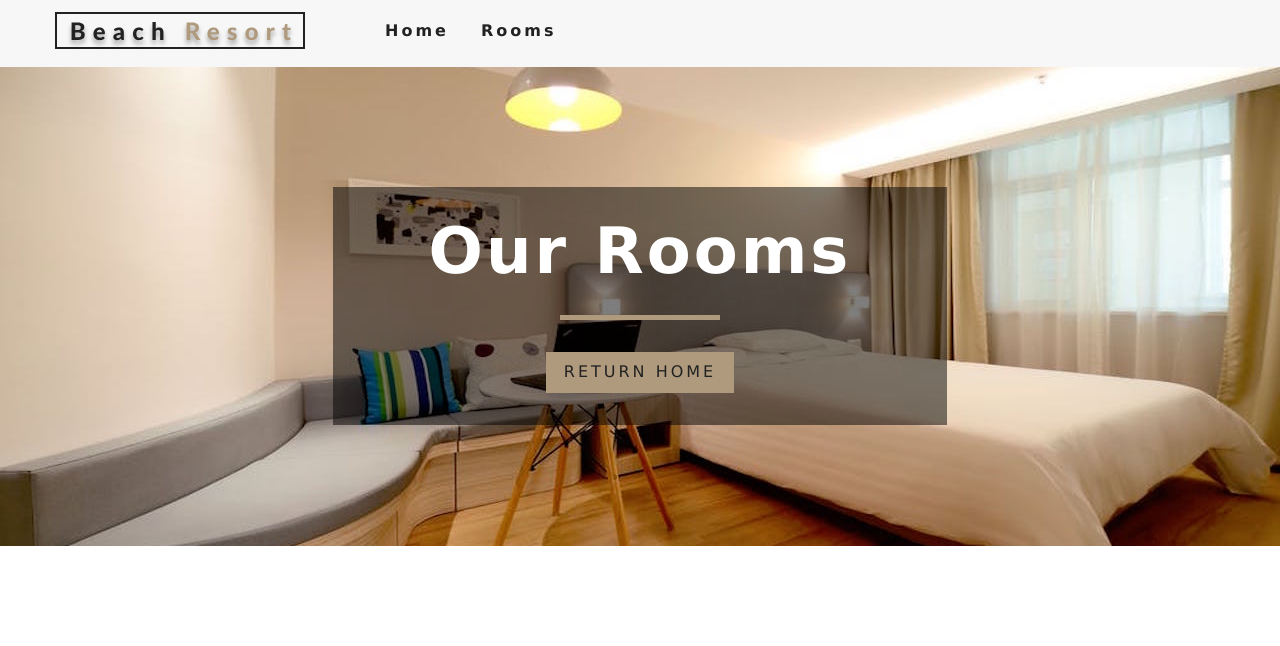
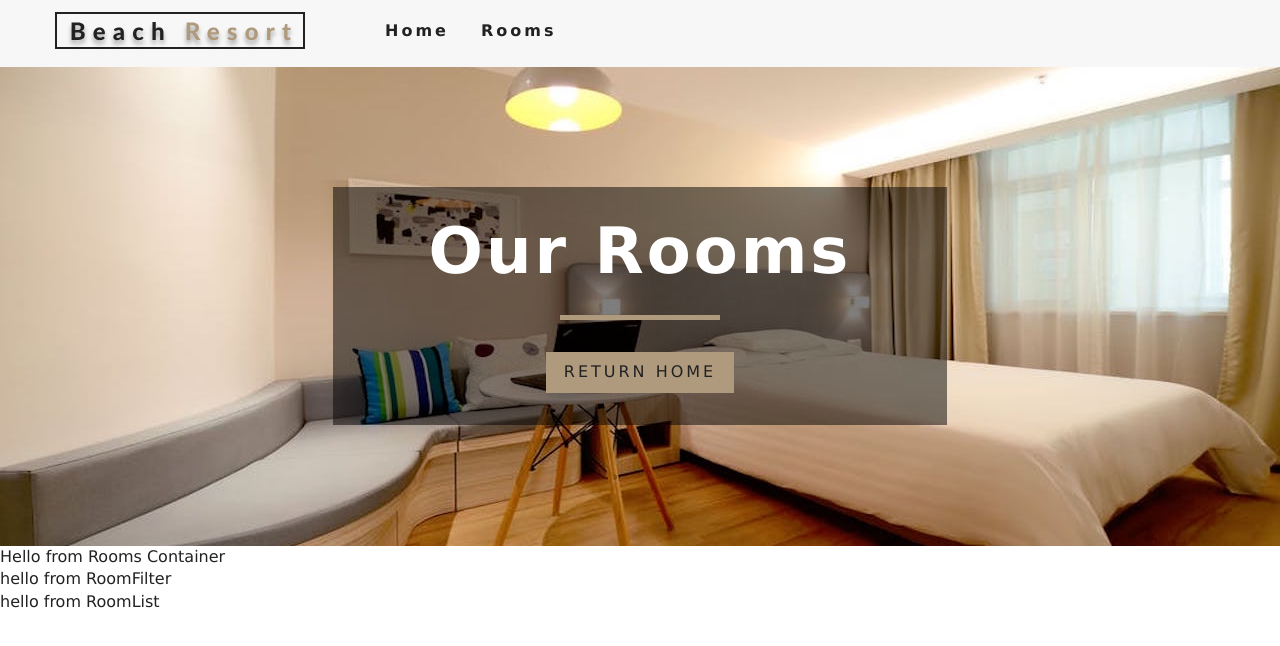
Before and after one commit to kristinaht/resort-react-app, a React (Create React App) app: page /rooms in a window 1280 px wide. Shown: the top 646 px of the page. Built offline with nearby package versions, Linux system fonts and the light colour scheme.

Commit message:
create RoomFilter, RoomList & RoomsContainer components: add placeholder text in each, render RoomFilter & RoomList in RoomsContainer component, render RoomsContainer in the Rooms component.

```diff
--- /dev/null
+++ b/src/components/RoomFilter.js
@@ -0,0 +1,9 @@
+import React from 'react'
+
+export default function RoomFilter() {
+  return (
+    <div>
+      hello from RoomFilter
+    </div>
+  )
+}
--- /dev/null
+++ b/src/components/RoomList.js
@@ -0,0 +1,9 @@
+import React from 'react'
+
+export default function RoomList() {
+  return (
+    <div>
+      hello from RoomList
+    </div>
+  )
+}
--- /dev/null
+++ b/src/components/RoomsContainer.js
@@ -0,0 +1,13 @@
+import React from 'react'
+import RoomFilter from './RoomFilter'
+import RoomList from './RoomList'
+
+export default function RoomsContainer() {
+  return (
+    <div>
+      Hello from Rooms Container
+      <RoomFilter />
+      <RoomList />
+    </div>
+  )
+}
--- a/src/pages/Rooms.js
+++ b/src/pages/Rooms.js
@@ -2,9 +2,11 @@ import React from 'react'
 import Hero from '../components/Hero'
 import Banner from '../components/Banner'
 import { Link } from 'react-router-dom'
+import RoomsContainer from '../components/RoomsContainer'
 
 export default function Rooms() {
   return (
+    <React.Fragment>
       <Hero hero='roomsHero'>
         <Banner title='our rooms'>
           <Link to='/' className='btn-primary'>
@@ -12,5 +14,7 @@ export default function Rooms() {
           </Link>
         </Banner>
       </Hero>
+      <RoomsContainer />
+    </React.Fragment>
   );
 }
```
Lines whose indentation alone changed are shown as unchanged.
